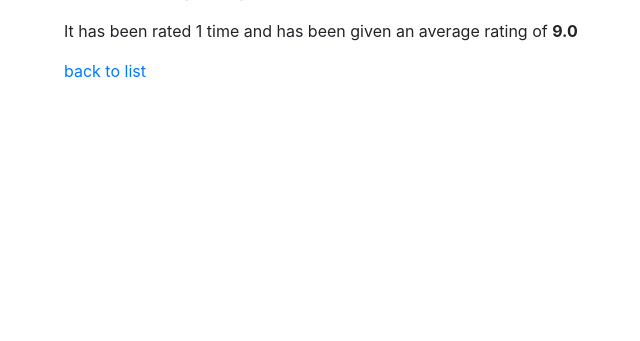
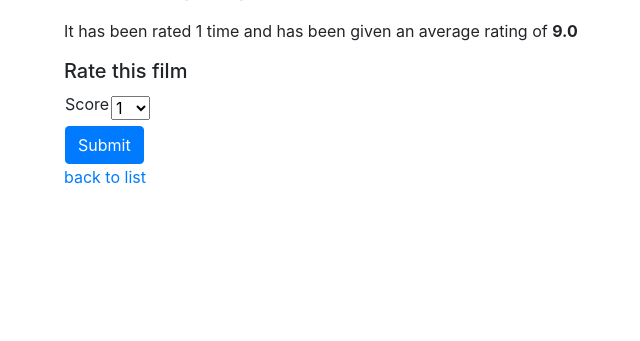
Before and after one commit to antlammi/FilmRatings, a Flask app: page /films/1 in a window 1280 px wide. Shown: the part 459-800 px from the top of the page, without its empty margins (36-676 px from the left). Run offline with Flask 2, Linux system fonts and the light colour scheme; a user stored in the database is signed in; data comes from the database, SQL or seed files in the repository; both versions use the stored data as it was after the commit; data that the repository does not hold is empty; some libraries are stand-ins or nearby versions.

Commit message:
films show now shows current users rating and allows rating the film if not rated, inputrequired authentication added for reviewform (renamed from ratingform), personal list of ratings allows deletion

```diff
--- a/application/films/views.py
+++ b/application/films/views.py
@@ -4,7 +4,9 @@ from application.films.models import Film
 from application.directors.models import Director
 from application.actors.models import Actor, FilmActor
 from application.ratings.models import Rating
+from application.ratings.forms import FilmRatingForm
 from application.films.forms import FilmForm
+from flask_login import current_user
 
 from sqlalchemy import and_
 @app.route("/films/new")
@@ -74,11 +76,15 @@ def films_show(film_id):
     actors = []
     for a in actor_ids:
         actors.append(Actor.query.filter_by(id = a.actor_id).first())
+    ratingform = FilmRatingForm()
+    user_rating = -1
+    if current_user.is_authenticated:
+        user_rating = Rating.query.filter_by(user_id = current_user.id, film_id = f.id).first()
 
     reviews = Film.film_reviews(film_id)
     return render_template("films/show.html", film=f, director=Director.query.filter_by(id = f.director_id).first(),
         average_rating=Film.average_rating(film_id), ratings_count=Film.ratings_count(film_id),
-        actors = actors, reviews = reviews)
+        actors = actors, reviews = reviews, rf = ratingform, user_rating = user_rating)
 
 @app.route("/films/<film_id>/delete")
 @login_required(role="ADMIN")
--- a/application/ratings/forms.py
+++ b/application/ratings/forms.py
@@ -5,11 +5,18 @@ class MySelectField(SelectField):
     def pre_validate(self, form):
         pass
 
-class RatingForm(FlaskForm):
-    film= MySelectField(u'Film', choices=[], coerce=int)
+
+class ReviewForm(FlaskForm):
+    film= MySelectField(u'Film', [validators.InputRequired()], choices=[], coerce=int)
     score = IntegerField("Score (1-10)", [validators.NumberRange(min=1, max=10)])
     title = StringField(u'Title', [validators.optional(), validators.length(max=100)])
     review = TextAreaField(u'Review', [validators.optional(), validators.length(max=5000)])
+    class Meta:
+        csrf = False
+
+class FilmRatingForm(FlaskForm):
+    film = IntegerField(u'Film')
+    score = SelectField("Score", choices=[(1, '1'),(2, '2'),(3,'3'),(4,'4'),(5,'5'),(6,'6'),(7,'7'),(8,'8'),(9,'9'),(10,'10')], coerce=int)
     class Meta:
         csrf = False
 
--- a/application/templates/films/show.html
+++ b/application/templates/films/show.html
@@ -70,7 +70,40 @@
 
         {% endif %}
     </p>
+    {% if user_rating == -1 %}
+    {% elif user_rating == None%}
+        <h5>Rate this film</h5>
+        <form method="POST" action="{{url_for('ratings_create_quick', film_id = film.id) }}">
+                <table>
+                    <tr>
+                        <td>
+                            {{rf.score.label}}
+                        </td>
+                        <td>
+                            {{rf.score}}
+                        </td>
+                    </tr>
+                    <tr>
+                        <td colspan="2">
+                            <Button type="submit" class="btn btn-primary">Submit</Button>
+                        </td>
+                    </tr>
+                </table>
 
+            </form>
+    {% else %}
+
+
+
+            <table>
+                <tr>
+                    <td style="padding-right:2em">You have rated this film: <strong>{{user_rating.score}}</strong></td>
+                    <td style="padding-right:2em"><a href="{{ url_for('edit_rating_form', film_id=user_rating.film_id, user_id = user_rating.user_id)}}">Edit </a></td>
+                    <td style="padding-right:2em"> <a href="{{ url_for('ratings_delete_personal', film_id=user_rating.film_id, user_id = user_rating.user_id)}}">Delete</a></td>
+                </tr>
+            </table>
+
+    {% endif %}
     <p>
         <a href="{{ url_for('films_index')}}">back to list</a>
     </p>
--- a/application/templates/ratings/edit.html
+++ b/application/templates/ratings/edit.html
@@ -1,9 +1,11 @@
 {% extends "layout.html" %}
 
 {% block body %}
+
+<h4>{{film.name}}</h4>
+
 <form method="POST" action="{{url_for('edit_rating', user_id=user_id, film_id=film_id)}}">
     <table>
-
         <tr>
             <td>
                 {{ form.score.label}}
--- a/application/templates/ratings/new.html
+++ b/application/templates/ratings/new.html
@@ -10,7 +10,11 @@
             <td>
                 {{ form.film }}
             </td>
-
+            <td>
+                {% for error in form.film.errors %}
+                    <li>{{ error }}</li>
+                {% endfor %}
+            </td>
         </tr>
 
         <tr>
--- a/application/templates/ratings/personallist.html
+++ b/application/templates/ratings/personallist.html
@@ -25,6 +25,7 @@
                 {% endif %}
             </th>
             <th></th>
+            <th></th>
         </tr>
         {% for rating in ratings%}
         <tr>
@@ -35,11 +36,12 @@
             </td>
             <td>{{rating[4]}}</td>
             <td>
-                {% if rating[5].__len__() > 0 %}
+                {% if rating[5] != None and rating[5].__len__() > 0 %}
                     <a href="{{ url_for('ratings_show', film_id=rating[1], user_id = rating[3])}}">{{rating[6]}}</a>
                 {% endif %}
             </td>
             <td><a href="{{url_for('edit_rating_form', film_id=rating[1], user_id=rating[3])}}">Edit</a></td>
+            <td><a href="{{url_for('ratings_delete_personal', film_id=rating[1], user_id=rating[3])}}">Delete</a></td>
         </tr>
 
         {% endfor %}
```
Also changed, not shown: application/ratings/views.py (+35 -6 lines), application/films.db. Lines whose indentation alone changed are shown as unchanged.
